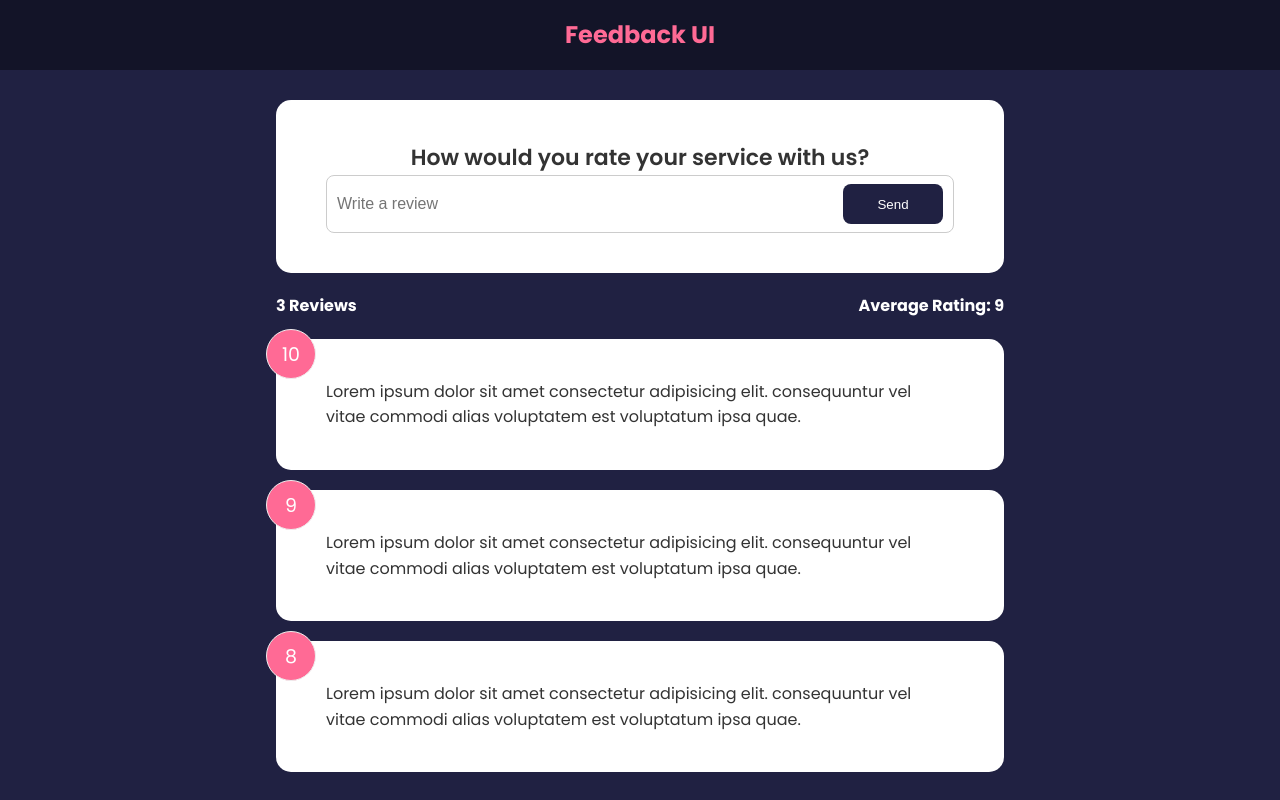
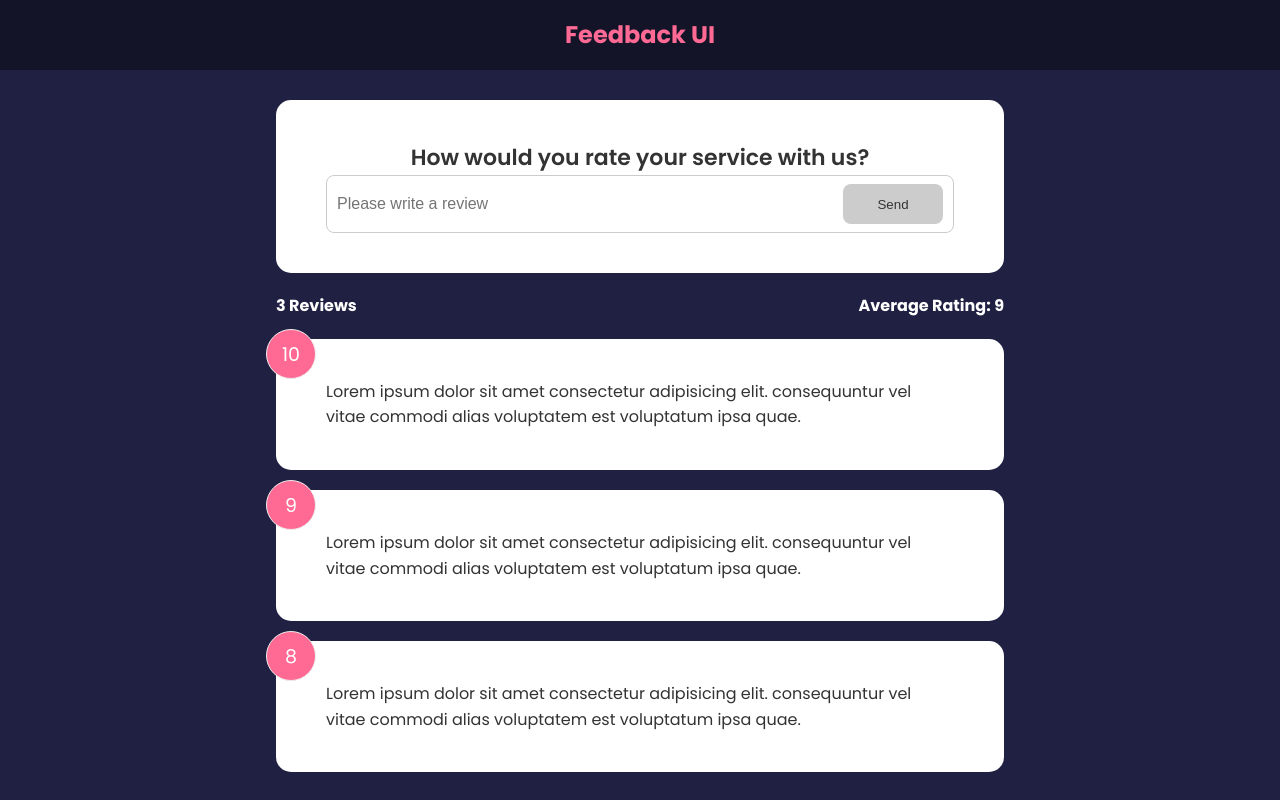
Before and after one commit to hugobotas/feedback-app, a React (Vite) app: page / in a window 1280 px wide. Built offline with nearby package versions, Linux system fonts and the light colour scheme; some icons are missing.

Commit message:
feat: feedbackform

```diff
--- a/src/components/FeedbackForm.tsx
+++ b/src/components/FeedbackForm.tsx
@@ -1,29 +1,40 @@
 import Card from './shared/Card';
-import { ChangeEvent, useState } from 'react';
 import Button from './shared/Button';
+import * as Yup from 'yup';
+import { Field, Form, Formik } from 'formik';
+import React from 'react';
+
+interface FormValuesType {
+  review: string;
+}
 
 function FeedbackForm() {
-  const [text, setText] = useState('');
-
-  function handleTextChange(e: ChangeEvent<HTMLInputElement>) {
-    setText(e.target.value);
-  }
-
+  const initialValues: FormValuesType = { review: '' };
   return (
     <Card>
-      <form>
-        <h2>How would you rate your service with us?</h2>
-        {/* @TODO - rating select component */}
-        <div className='input-group'>
-          <input
-            onChange={handleTextChange}
-            type='text'
-            placeholder='Write a review'
-            value={text}
-          />
-          <Button type='submit'>Send</Button>
-        </div>
-      </form>
+      <Formik
+        validateOnMount={true}
+        initialValues={initialValues}
+        onSubmit={(values) => {
+          alert(JSON.stringify(values, null, 2));
+        }}
+        validationSchema={Yup.object({
+          review: Yup.string().min(10, 'Must be at least 10 characters').required('Required'),
+        })}
+      >
+        {(formik) => (
+          <Form>
+            <h2>How would you rate your service with us?</h2>
+            {/* @TODO - rating select component */}
+            <div className='input-group'>
+              <Field name='review' type='text' placeholder='Please write a review' />
+              <Button type='submit' isDisabled={!!formik.errors.review}>
+                Send
+              </Button>
+            </div>
+          </Form>
+        )}
+      </Formik>
     </Card>
   );
 }
--- a/src/components/shared/Button.tsx
+++ b/src/components/shared/Button.tsx
@@ -1,4 +1,4 @@
-import React, { ButtonHTMLAttributes, DetailedHTMLProps } from 'react';
+import React, { ButtonHTMLAttributes } from 'react';
 
 interface ButtonProps {
   isDisabled?: boolean;
```
